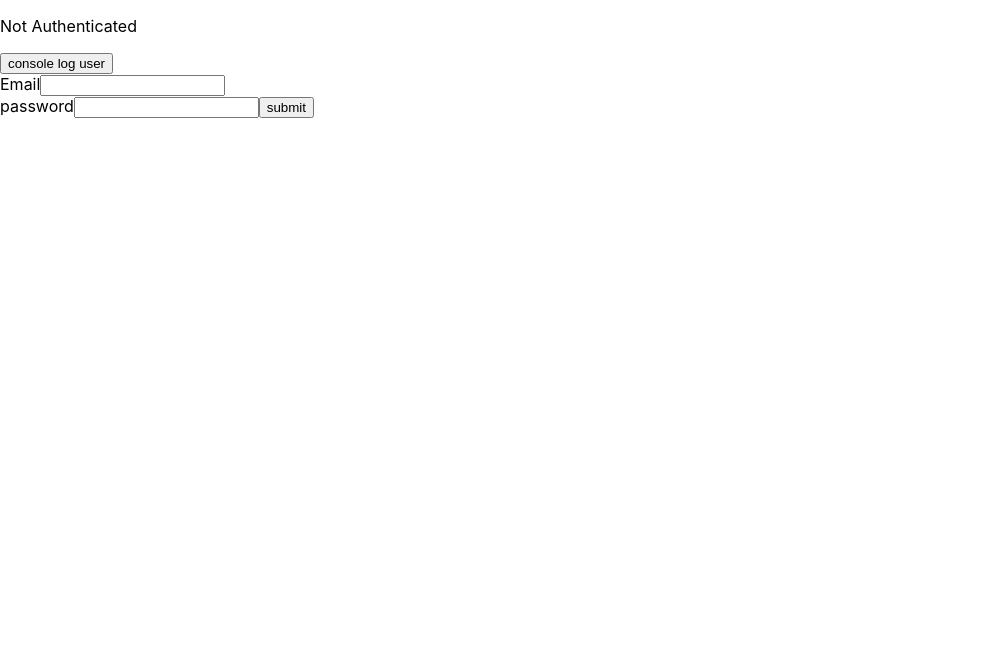
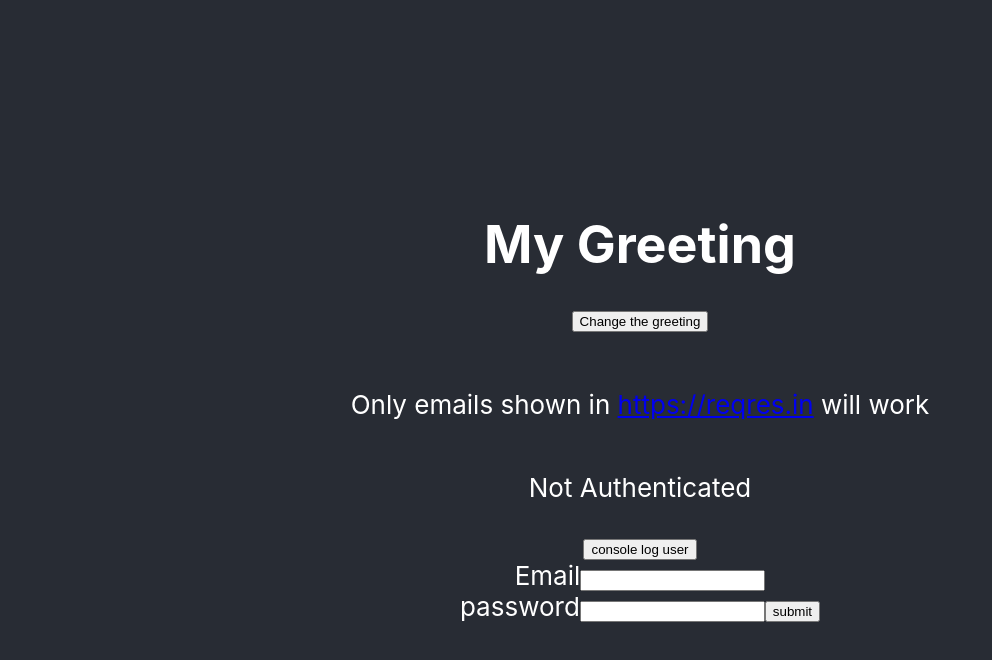
Before and after one commit to rodrigofuentes/mobx-test, a React (Create React App) app: page / in a window 1280 px wide. Shown: the top 660 px of the page, without its empty margins (0-992 px from the left). Built offline with nearby package versions, Linux system fonts and the light colour scheme.

Commit message:
refactor

```diff
--- a/src/App.tsx
+++ b/src/App.tsx
@@ -56,24 +56,26 @@ export function Login() {
 }
 
 export function Content() {
-  // const auth = useLoginStore()
   return (
     <div className="App">
       <header className="App-header">
         <Greeting />
         <ChangeGreeting />
-        {/* Do not use `br` tags this is only for mock display purposes */}
-        {/* The real solution for it is to leverage css to get the visual results */}
+        {/* Do not use `br` tags, this is only for mock display purposes */}
+        {/* The real solution is to leverage css to get the visual results desired */}
         <br />
+        <p>
+          Only emails shown in <a href="https://reqres.in">https://reqres.in</a>{" "}
+          will work
+        </p>
         <User />
         <Login />
-        {/* <button onClick={() => console.log(auth.user)}>console log user</button> */}
       </header>
     </div>
   )
 }
 
-function App2() {
+function App() {
   return (
     <>
       <CoreProvider>
@@ -82,15 +84,5 @@ function App2() {
     </>
   )
 }
-function App() {
-  return (
-    <>
-      <CoreProvider>
-        <User />
-        <Login />
-      </CoreProvider>
-    </>
-  )
-}
 
 export default App
--- a/src/core/CoreStore.tsx
+++ b/src/core/CoreStore.tsx
@@ -13,10 +13,10 @@ export class CoreStore {
 
   constructor() {
     makeObservable(this)
-    this.initializePage()
+    this.initializePages()
   }
 
-  private initializePage() {
+  private initializePages() {
     this.layoutStore = new LayoutStore(this)
     this.loginStore = new AuthStore(this)
   }
--- a/src/core/LoginStore.tsx
+++ b/src/core/LoginStore.tsx
@@ -13,6 +13,7 @@ export class AuthStore {
   async login(data: { email: string; password: string }) {
     console.log("login arguments passed in:", data)
 
+    try {
       // make fetch call
       const response = await fetch("https://reqres.in/api/register", {
         method: "POST",
@@ -37,5 +38,8 @@ export class AuthStore {
       // this.setUser(user)
 
       return user
+    } catch (e) {
+      console.error(e)
     }
   }
+}
```
Lines whose indentation alone changed are shown as unchanged.
